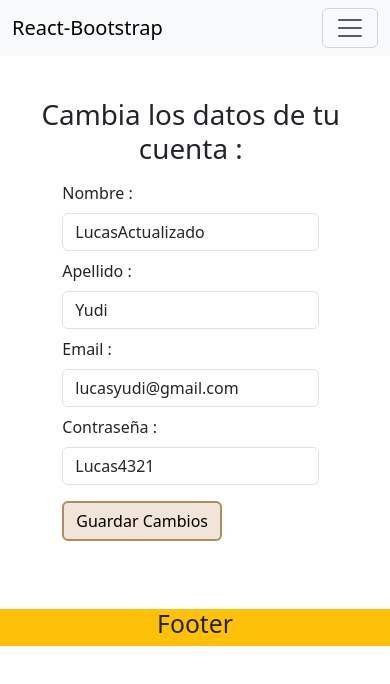
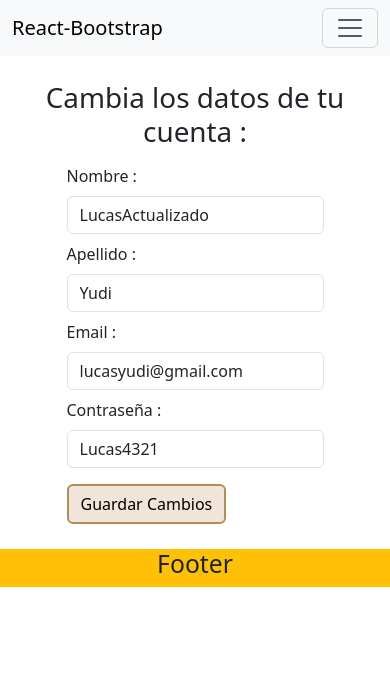
Before and after one commit to djauguust/Grupo2-TP3-Front-Restaurant-RollingCode, a React (Vite) app: page /Configurar-Cuenta/1 in a window 390 px wide. Shown: the top 684 px of the page. Built offline with nearby package versions, Linux system fonts and the light colour scheme; data requests are answered from the project's data file.

Commit message:
Agregue que te salga otra seccion junto con datos del usuario y cambiar contraseña, pero que te salga solamente cuando la seccion de configurar cuenta

```diff
--- a/src/context/context.jsx
+++ b/src/context/context.jsx
@@ -8,8 +8,8 @@ export const UsuariosProvider = ({children}) => {
     const [userId, setUserId] = useState("");
     const [datosUsuarios, setDatosUsuarios] = useState("")
 
-    let [mostrarDatos, setMostrarDatos] = useState(true)
-    let [mostrarContraseña, setMostrarContraseña] = useState(false)
+    const [mostrarDatos, setMostrarDatos] = useState(true)
+    const [mostrarContraseña, setMostrarContraseña] = useState(false)
     const [mostrarConfigurarPerfil, setMostrarConfigurarPerfil] = useState(false)
 
     const URLUsuarios=import.meta.env.VITE_API_USUARIOS
--- a/src/pages/Cuenta/Datos-Cuenta/datos-cuenta.jsx
+++ b/src/pages/Cuenta/Datos-Cuenta/datos-cuenta.jsx
@@ -53,6 +53,10 @@ const datosCuenta = () => {
     <div className='ContenedorCambiarUsuario-Contraseña'>
         <p onClick={MostrarDatos} className={`mt-3 ${mostrarDatos ? 'boton-seleccionado' : 'boton-desSeleccionado'}`}>Datos de Usuario</p>
         <p onClick={MostrarContraseña} className={`mt-3 ${mostrarContraseña ? 'boton-seleccionado' : 'boton-desSeleccionado'}`}>Cambiar Contraseña</p>
+        {mostrarConfigurarPerfil === true &&
+            <p className={`mt-3 ${mostrarConfigurarPerfil ? 'boton-seleccionado' : 'boton-desSeleccionado'}`} >Cambiar Datos</p>
+
+        }
     </div>
     {mostrarDatos === true && (
     <div className='Contenedor-Para-Centrar'>
--- a/src/style/configurar-cuenta.css
+++ b/src/style/configurar-cuenta.css
@@ -1,15 +1,11 @@
 /* Resolución para Pantallas de Ordenador */
 @media (min-width: 913px) {
-    .Contenedor-Cuerpo{
-        padding: 5vh 35vh 15vh 35vh;
-    }
+
   }
 
 /* Resolución para Pantallas de Tablet */
 @media (min-width: 768px) and (max-width: 912px) {
-    .Contenedor-Cuerpo{
-        padding: 5vh 3vh 5vh 3vh;
-    }
+
     .Contenedor-Datos{
         min-width: 30vh !important;
     }
@@ -20,9 +16,7 @@
 
 /* Resolución para Pantallas de Celulares */
 @media (max-width: 767px) {
-    .Contenedor-Cuerpo{
-        padding: 5vh 3vh 8vh 2vh;
-    }
+
     .ContenedorPerfil{
         display: flex;
         flex-direction: column;
@@ -55,8 +49,11 @@
     .Contenedor-Para-Centrar{
         display: flex;
         justify-content: center !important;
-        margin-top: 5vh;
-        margin-bottom: 5vh;
+        margin: 5vh 0 5vh 0vh !important;
+
+    }
+    .Contenedor-Cuerpo{
+        margin: 3vh 0 3vh 0vh !important;
     }
   }
 
@@ -153,3 +150,7 @@
 .Contenedor-Cambiar-Contraseña{
     margin-left: 5vh;
 }
+
+.Contenedor-Cuerpo{
+    margin-left: 5vh;
+}
```
